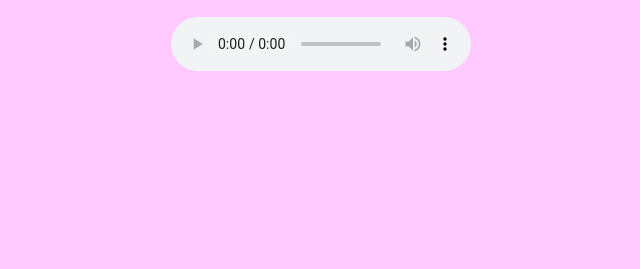
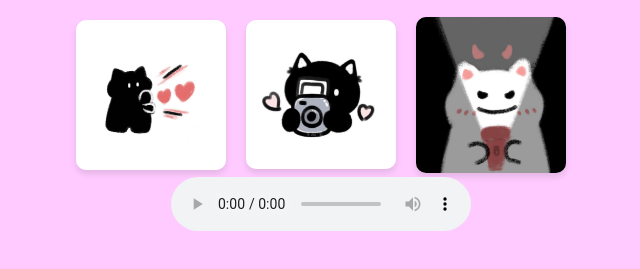
Before and after one commit to KittyLegacy/NHAWM, a plain HTML site: page page2.html in a window 1280 px wide. Shown: the part 157-426 px from the top of the page, without its empty margins (319-959 px from the left). Drawn offline with Linux system fonts and the light colour scheme.

Commit message:
commit more

```diff
--- a/page2.html
+++ b/page2.html
@@ -14,6 +14,41 @@
     #counter {
       font-size: 2rem;
       margin: 20px;
+    }
+    .button-container {
+      display: flex;
+      flex-direction: row;
+      align-items: center;
+      justify-content: center;
+      gap: 20px;
+      width: 90%;
+      max-width: 500px;
+      margin: 0 auto;
+      flex-wrap: wrap;
+    }
+    @media (max-width: 768px) {
+      .button-container {
+        flex-direction: column;
+      }
+    }
+    .image-button {
+      display: block;
+      width: 100%;
+      max-width: 150px;
+      border: none;
+      padding: 0;
+      background: none;
+      cursor: pointer;
+    }
+    .image-button img {
+      width: 100%;
+      height: auto;
+      border-radius: 10px;
+      box-shadow: 0 4px 6px rgba(0, 0, 0, 0.1);
+      transition: transform 0.2s;
+    }
+    .image-button img:hover {
+      transform: scale(1.05);
     }
   </style>
 </head>
@@ -41,12 +76,21 @@
     updateCounter(); // Initial call to show immediately
   </script>
 
-<audio autoplay loop controls>
-  <source src="forever.mp3" type="audio/mpeg">
-</audio>
+  <div class="button-container">
+    <a href="page3.html" class="image-button">
+      <img src="IMG_3056.jpg" alt="Go to Page 1">
+    </a>
+    <a href="page5.html" class="image-button">
+      <img src="IMG_3053.jpg" alt="Go to Page 2">
+    </a>
+    <a href="page4.html" class="image-button">
+      <img src="IMG_3054.jpg" alt="Go to Page 3">
+    </a>
+  </div>
 
-  <script src="https://cdn.commoninja.com/sdk/latest/commonninja.js" defer></script>
-<div class="commonninja_component pid-957ade9c-423c-46d9-8236-e297d67d7f6c"></div>
+  <audio autoplay loop controls>
+    <source src="forever.mp3" type="audio/mpeg">
+  </audio>
 
 </body>
 </html>
```
Also changed, not shown: page3.html (added, +12 -0 lines), IMG_3053.jpg (added), IMG_3054.jpg (added), IMG_3056.jpg (added).
